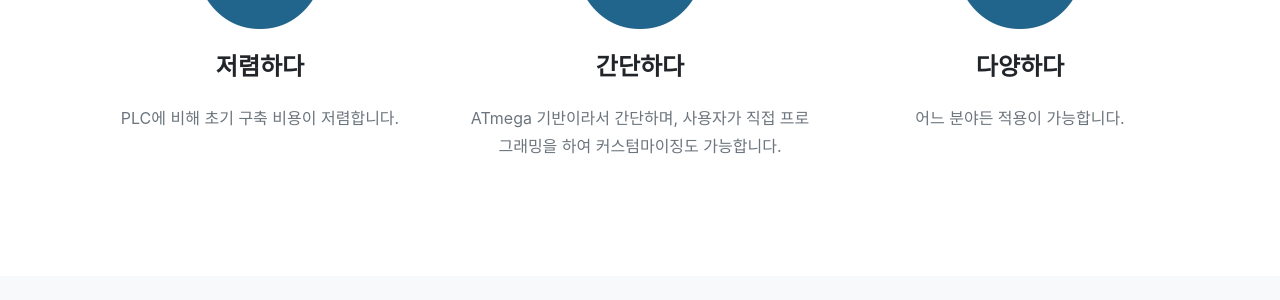
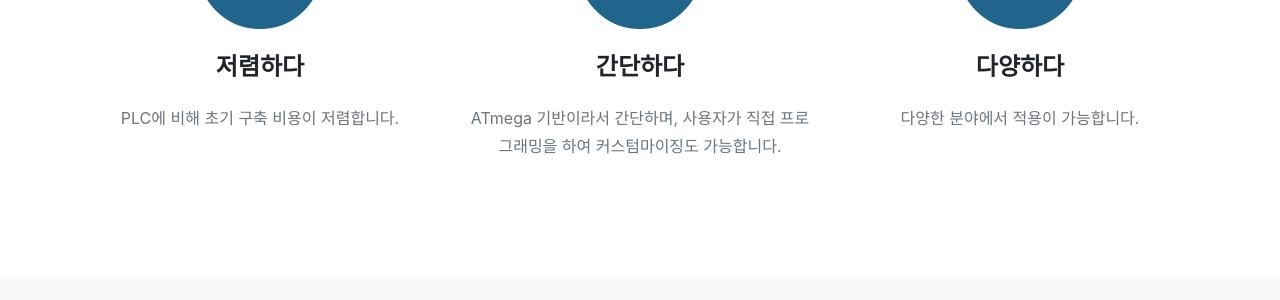
Before and after one commit to thedent-kr/thedent-kr.github.io, a Jekyll site: the page built from index.md, in a window 1280 px wide and 900 px high, scrolled down 1010 px. Shown: the part 152-452 px from the top of the window. Built offline with Jekyll 4.4.1, drawn with Linux system fonts in a browser that asks for light colours; some web fonts are replaced.

Commit message:
Update sitetext.yml

```diff
--- a/_data/sitetext.yml
+++ b/_data/sitetext.yml
@@ -163,7 +163,7 @@ ko: &DEFAULT_KO
         desc: "ATmega 기반이라서 간단하며, 사용자가 직접 프로그래밍을 하여 커스텀마이징도 가능합니다."
         icon: fas fa-microchip
       - title: "다양하다"
-        desc: "어느 분야든 적용이 가능합니다."
+        desc: "다양한 분야에서 적용이 가능합니다."
         icon: fas fa-microchip
 
   portfolio:
```
